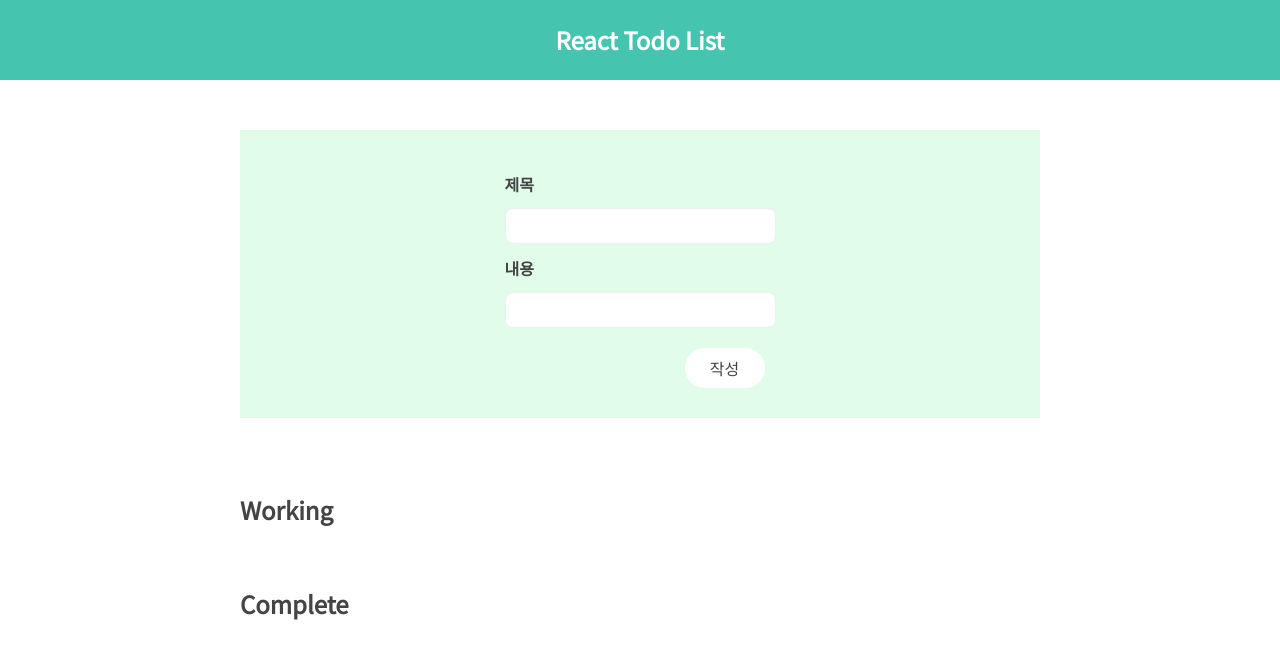
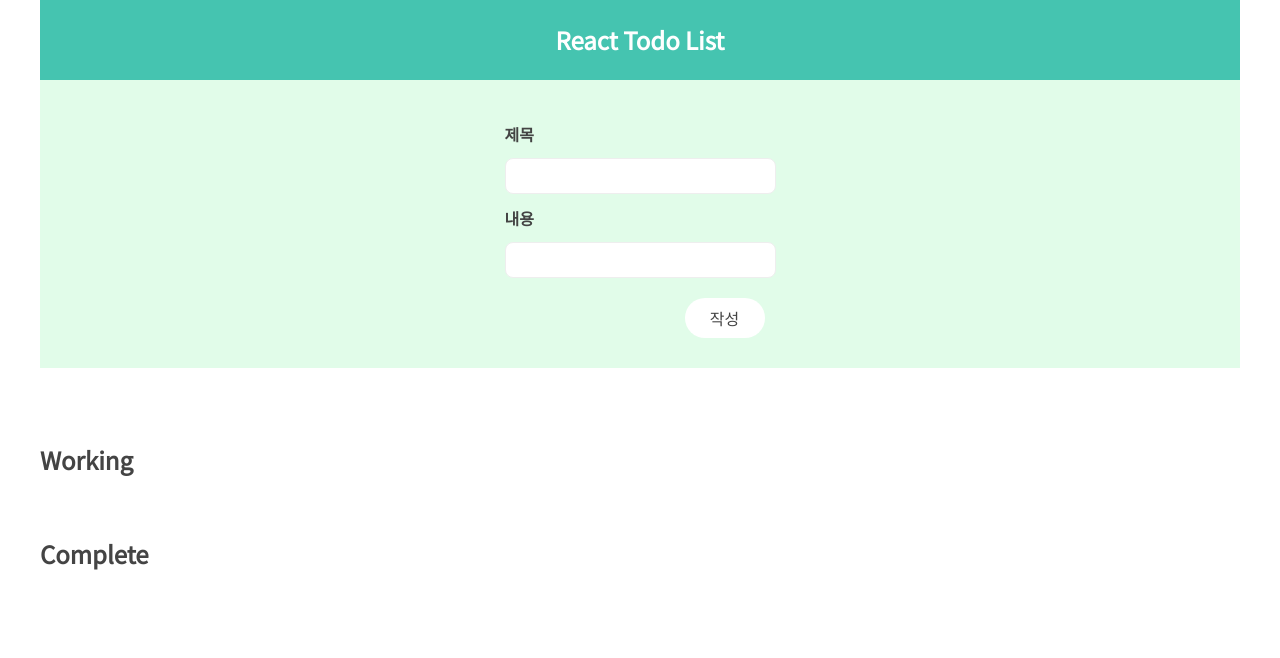
Before and after one commit to nno3onn/nbc-react-todoList, a React (Create React App) app: page / in a window 1280 px wide. Shown: the top 658 px of the page. Built offline with nearby package versions, Linux system fonts and the light colour scheme.

Commit message:
fix, css

```diff
--- a/src/App.js
+++ b/src/App.js
@@ -4,10 +4,9 @@ import Nav from "./Components/Nav";
 import Main from "./pages/Main";
 
 const Container = styled.div`
-  display: flex;
-  flex-direction: column;
-  align-items: center;
-  justify-content: center;
+  min-width: 800px;
+  max-width: 1200px;
+  margin: 0 auto;
 `;
 
 function App() {
--- a/src/pages/Main.js
+++ b/src/pages/Main.js
@@ -1,22 +1,15 @@
 import React, { useState } from "react";
-import styled from "styled-components";
 import Inputs from "../Components/Input";
 import TodoList from "../Components/TodoList";
-
-const Container = styled.div`
-  min-width: 800px;
-  max-width: 1200px;
-  padding: 50px 0;
-`;
 
 const Main = () => {
   const [todoList, setTodoList] = useState([]);
 
   return (
-    <Container>
+    <>
       <Inputs todoList={todoList} setTodoList={setTodoList} />
       <TodoList todoList={todoList} setTodoList={setTodoList} />
-    </Container>
+    </>
   );
 };
 
```
